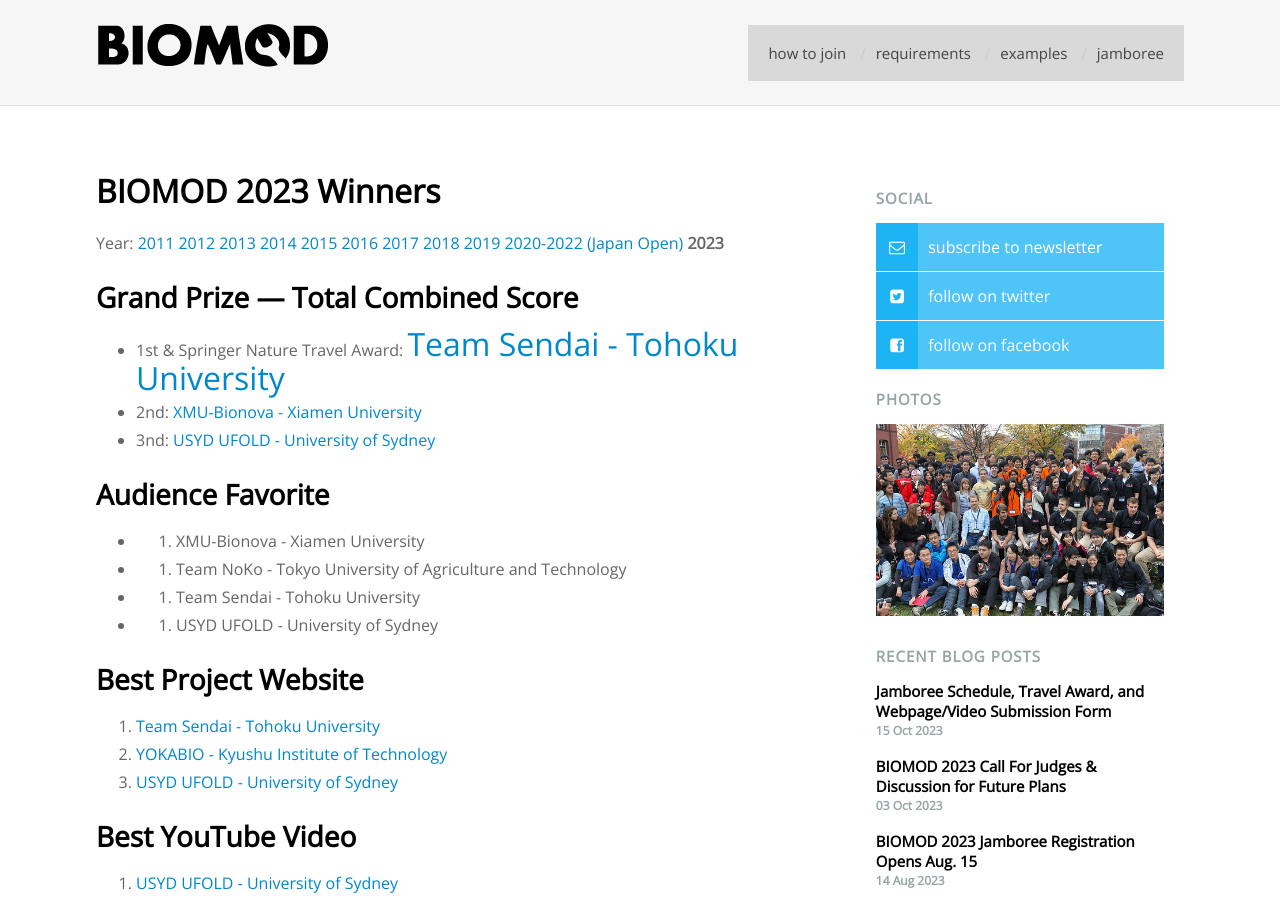
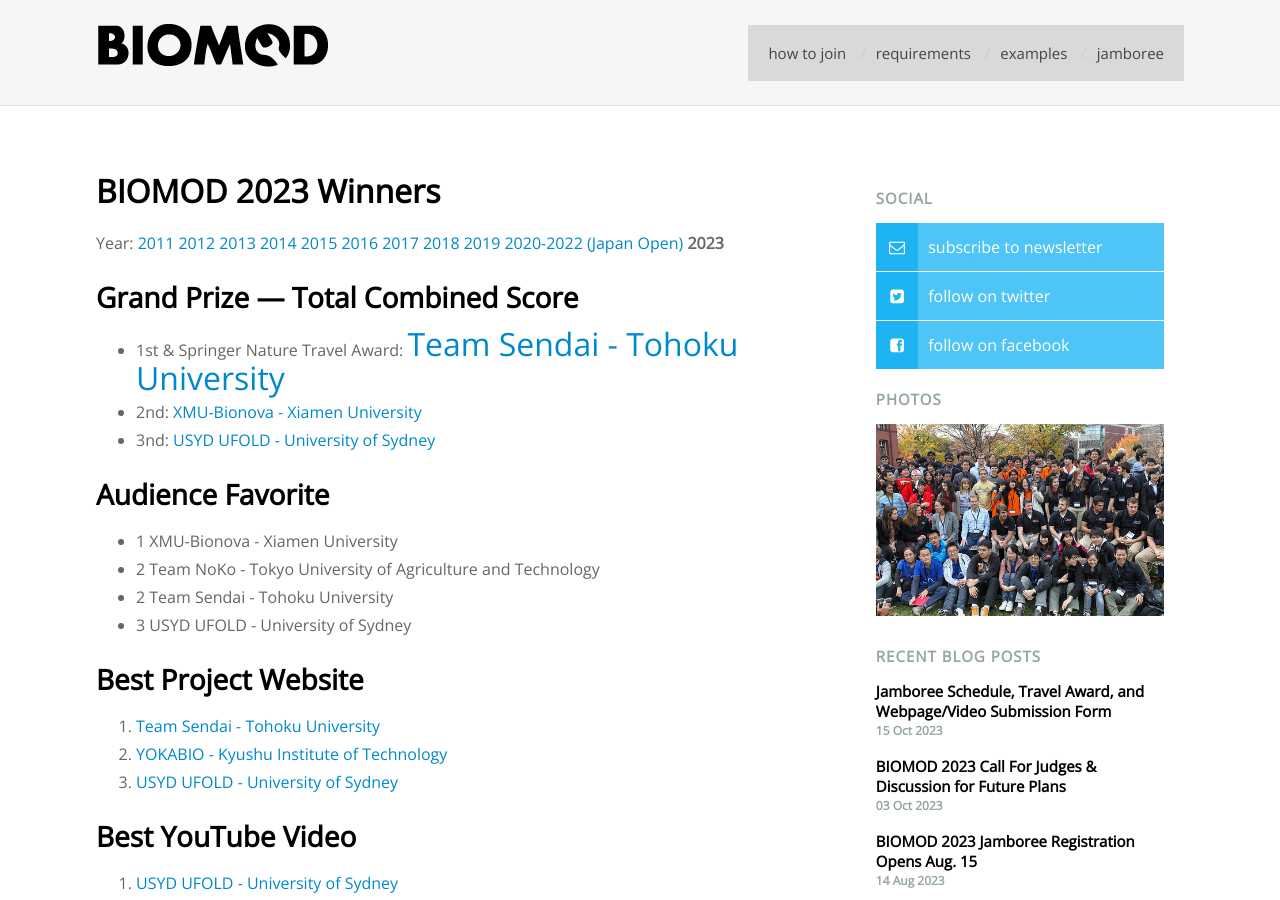
Before and after one commit to sdouglas/biomod, a Jekyll site: the page built from winners/index.md, in a window 1280 px wide and 900 px high. Built offline with Jekyll 4.4.1, drawn with Linux system fonts in a browser that asks for light colours; nearby versions of some CDN libraries.

Commit message:
Update index.md

```diff
--- a/winners/index.md
+++ b/winners/index.md
@@ -14,10 +14,10 @@
 
 ## Audience Favorite
 
-- 1. XMU-Bionova - Xiamen University
-- 2. Team NoKo - Tokyo University of Agriculture and Technology
-- 2. Team Sendai - Tohoku University
-- 3. USYD UFOLD - University of Sydney
+- 1 XMU-Bionova - Xiamen University
+- 2 Team NoKo - Tokyo University of Agriculture and Technology
+- 2 Team Sendai - Tohoku University
+- 3 USYD UFOLD - University of Sydney
 
 
 
```
